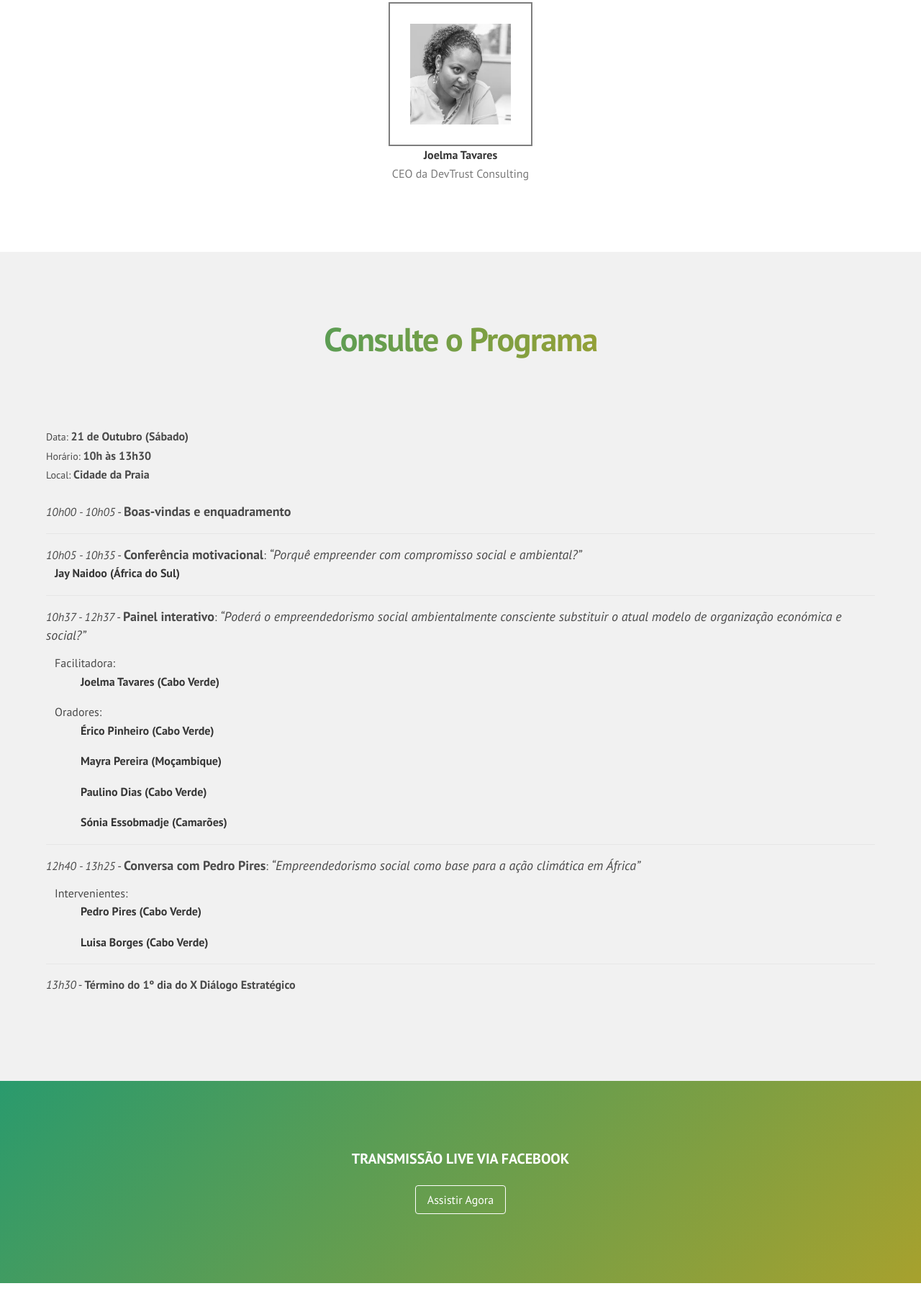
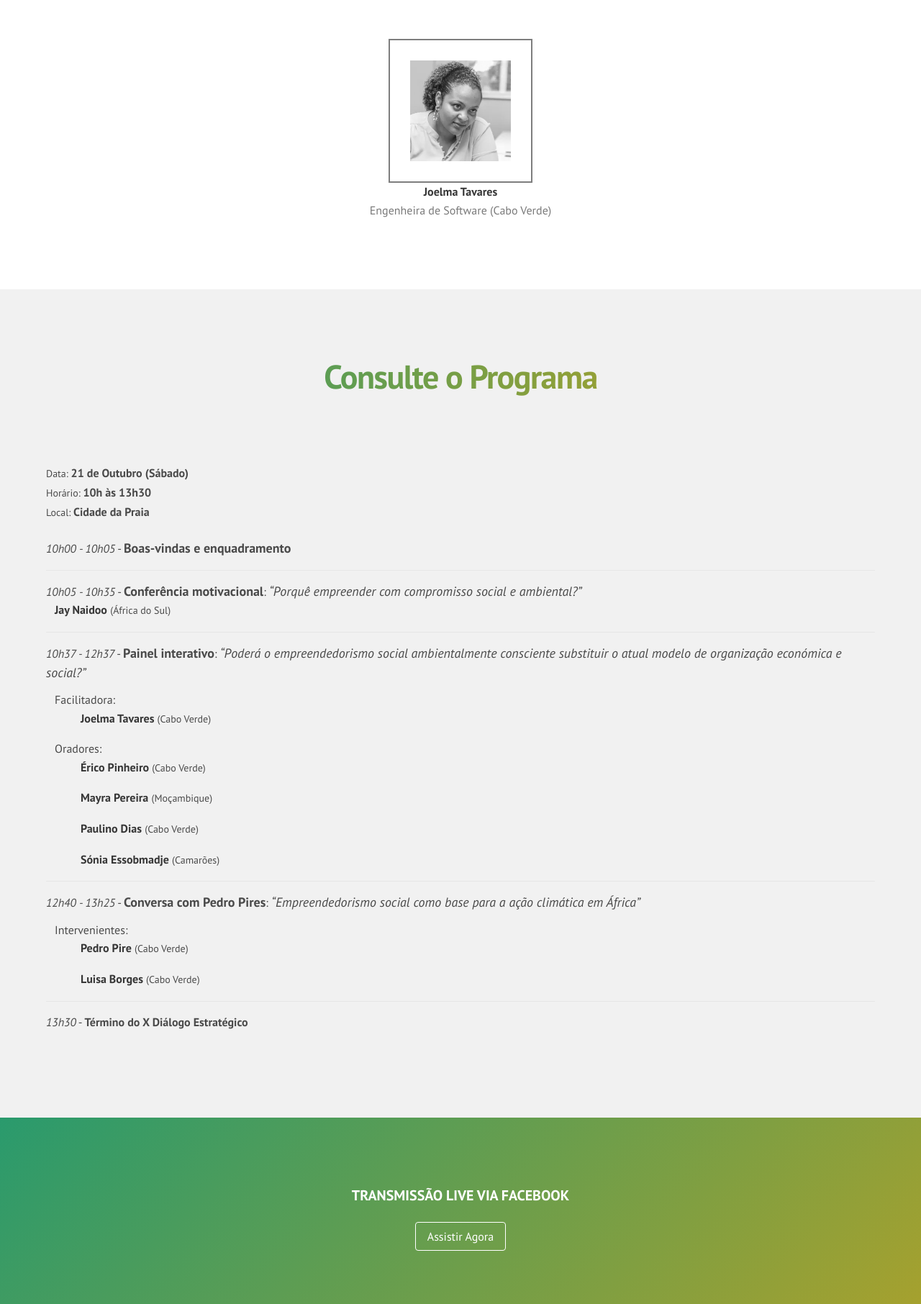
Before and after one commit to Brocy/Dialogo-Estratagico-Website, a plain HTML site: page index.html in a window 1280 px wide. Shown: the part 2868-4680 px from the top of the page at 72% size. Drawn offline with nearby package versions, Linux system fonts and the light colour scheme.

Commit message:
add more partens and correct copy

```diff
--- a/index.html
+++ b/index.html
@@ -150,7 +150,7 @@
           </figure>
           <p>
             <strong>Érico Pinheiro</strong><br />
-            <span class="has-text-grey">Fundador - PrimeBotics, Lda</span>
+            <span class="has-text-grey">Professor Universitário (Cabo Verde)</span>
           </p>
         </div>
         <div class="column" data-aos="zoom-in">
@@ -159,7 +159,7 @@
           </figure>
           <p>
             <strong>Jay Naidoo</strong><br />
-            <span class="has-text-grey">Ativista Social e Ex-Ministro - Governo Sul-Africano</span>
+            <span class="has-text-grey">ex-Ministro da Reconstrução e do Desenvolvimento no Governo de Nelson Mandela (África do Sul)</span>
           </p>
         </div>
         <div class="column" data-aos="zoom-in">
@@ -168,7 +168,7 @@
           </figure>
           <p>
             <strong>Luisa Borges</strong><br />
-            <span class="has-text-grey">Consultora Sénior - Área Jurídica e de Governação</span>
+            <span class="has-text-grey">Consultora Jurídica (Cabo Verde)</span>
           </p>
         </div>
         <div class="column" data-aos="zoom-in">
@@ -177,7 +177,7 @@
           </figure>
           <p>
             <strong>Mayra Pereira</strong><br />
-            <span class="has-text-grey">Fundadora - Gaia Consulting</span>
+            <span class="has-text-grey">Ativista e Empreendedora Ambiental e de Género (Moçambique)</span>
           </p>
         </div>
       </div>
@@ -188,7 +188,7 @@
           </figure>
           <p>
             <strong>Paulino Dias</strong><br />
-            <span class="has-text-grey">Presidente - PD Consult</span>
+            <span class="has-text-grey">Economista (Cabo Verde)</span>
           </p>
         </div>
         <div class="column" data-aos="zoom-in">
@@ -197,7 +197,7 @@
           </figure>
           <p>
             <strong>Pedro Pires</strong><br />
-            <span class="has-text-grey">Ex-Presidente - República de Cabo Verde</span>
+            <span class="has-text-grey">Presidente do IPP e ex-Presidente da República de Cabo Verde</span>
           </p>
         </div>
         <div class="column" data-aos="zoom-in">
@@ -206,7 +206,7 @@
           </figure>
           <p>
             <strong>Sónia Essobmadje</strong><br />
-            <span class="has-text-grey">Líder de Finanças Inovadoras - UNECA</span>
+            <span class="has-text-grey">Analista Financeira (Camarões)</span>
           </p>
         </div>
       </div>
@@ -226,7 +226,7 @@
           </figure>
           <p>
             <strong>Joelma Tavares</strong><br />
-            <span class="has-text-grey">CEO da DevTrust Consulting</span>
+            <span class="has-text-grey">Engenheira de Software (Cabo Verde)</span>
           </p>
         </div>
       </div>
@@ -263,8 +263,8 @@
                 <i>10h05 - 10h35</i> - <b class="f-title">Conferência motivacional</b>: <i class="f-title">“Porquê
                   empreender com compromisso social e ambiental?”</i>
                 <p class="ml-3">
-                  <strong>Jay Naidoo (África do Sul)</strong>
-                  <small></small>
+                  <strong>Jay Naidoo</strong>
+                  <small>(África do Sul)</small>
                 </p>
               </div>
             </div>
@@ -277,25 +277,25 @@
                   de organização económica e social?”</i>
                 <div class="ml-3 mt-3">Facilitadora:</div>
                 <p class="ml-6">
-                  <strong> Joelma Tavares (Cabo Verde)</strong>
-                  <small></small>
+                  <strong> Joelma Tavares </strong>
+                  <small>(Cabo Verde)</small>
                 </p>
                 <div class="ml-3">Oradores:</div>
                 <p class="ml-6">
-                  <strong>Érico Pinheiro (Cabo Verde)</strong>
-                  <small></small>
+                  <strong>Érico Pinheiro </strong>
+                  <small>(Cabo Verde)</small>
                 </p>
                 <p class="ml-6">
-                  <strong>Mayra Pereira (Moçambique)</strong>
-                  <small></small>
+                  <strong>Mayra Pereira</strong>
+                  <small>(Moçambique)</small>
                 </p>
                 <p class="ml-6">
-                  <strong>Paulino Dias (Cabo Verde)</strong>
-                  <small></small>
+                  <strong>Paulino Dias</strong>
+                  <small>(Cabo Verde)</small>
                 </p>
                 <p class="ml-6">
-                  <strong>Sónia Essobmadje (Camarões)</strong>
-                  <small></small>
+                  <strong>Sónia Essobmadje </strong>
+                  <small>(Camarões)</small>
                 </p>
               </div>
             </div>
@@ -307,12 +307,12 @@
                 <i class="f-title">“Empreendedorismo social como base para a ação climática em África”</i>
                 <div class="ml-3 mt-3">Intervenientes:</div>
                 <p class="ml-6">
-                  <strong>Pedro Pires (Cabo Verde)</strong>
-                  <small></small>
+                  <strong>Pedro Pire</strong>
+                  <small>(Cabo Verde)</small>
                 </p>
                 <p class="ml-6">
-                  <strong>Luisa Borges (Cabo Verde)</strong>
-                  <small></small>
+                  <strong>Luisa Borges </strong>
+                  <small>(Cabo Verde)</small>
                 </p>
               </div>
             </div>
@@ -320,7 +320,7 @@
           <div class="media">
             <div class="media-content">
               <div class="content">
-                <i>13h30</i> - <b>Término do 1º dia do X Diálogo Estratégico</b>
+                <i>13h30</i> - <b>Término do X Diálogo Estratégico</b>
               </div>
             </div>
           </div>
@@ -361,6 +361,20 @@
           <a href="#" target="blank">
             <figure class="image" style="width: 200px; margin: 0 auto">
               <img src="images/partners/ic_logo_ecobank.webp" onerror="this.onerror=null; this.src='image.png'" />
+            </figure>
+          </a>
+        </div>
+        <div class="column">
+          <a href="#" target="blank">
+            <figure class="image" style="width: 200px; margin: 0 auto">
+              <img src="images/partners/ic_logo_cmp.webp" onerror="this.onerror=null; this.src='image.png'" />
+            </figure>
+          </a>
+        </div>
+        <div class="column">
+          <a href="#" target="blank">
+            <figure class="image" style="width: 200px; margin: 0 auto">
+              <img src="images/partners/ic_logo_bi.webp" onerror="this.onerror=null; this.src='image.png'" />
             </figure>
           </a>
         </div>
```
Also changed, not shown: images/partners/ic_logo_bi.webp (added), images/partners/ic_logo_cmp.webp (added).
